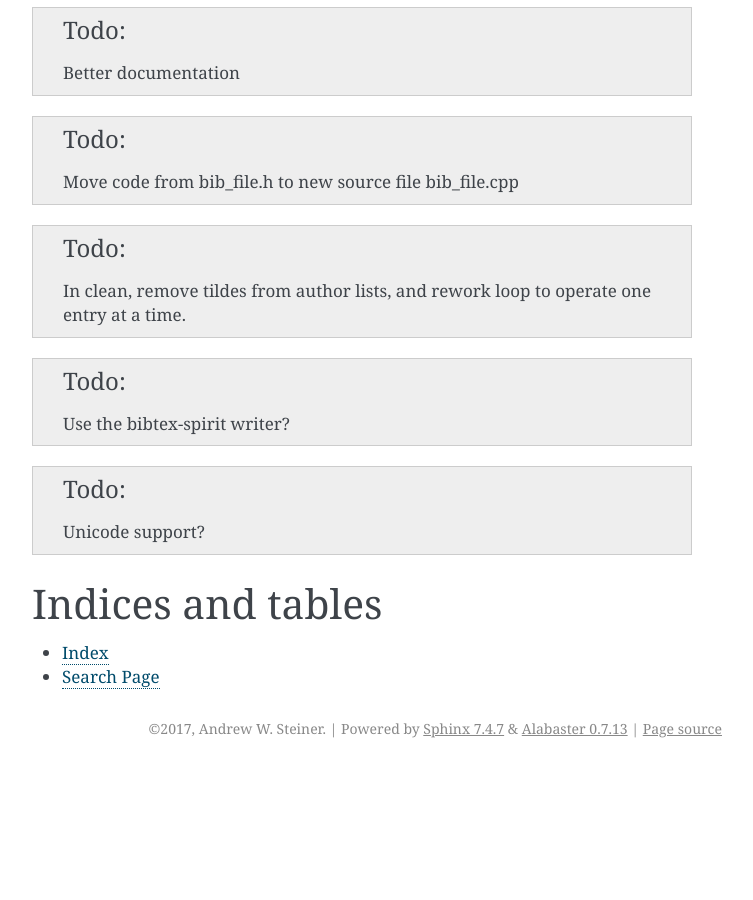
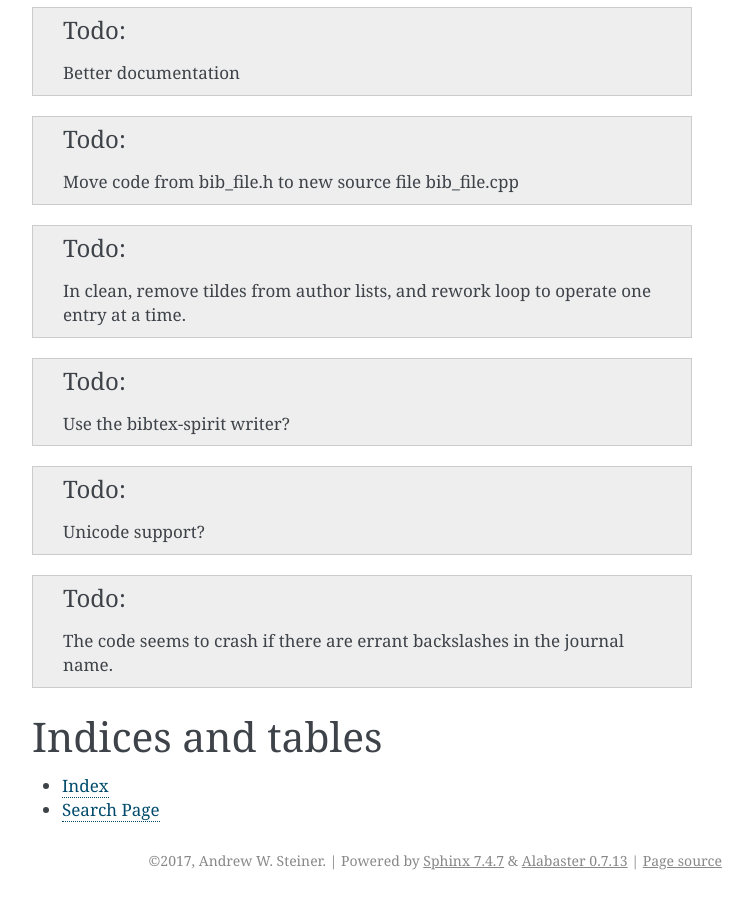
Before and after one commit to awsteiner/btmanip, a Sphinx documentation site: the page built from sphinx/index.rst, in a window 1280 px wide and 900 px high, scrolled down 2434 px. Shown: the whole window, without its empty margins (388-1141 px from the left). Built offline with Sphinx 7.4.7, drawn with Linux system fonts in a browser that asks for light colours; before the commit the page ends 3202 px from its top, so only the background shows below that.

Commit message:
Added item to todo list.

```diff
--- a/sphinx/index.rst
+++ b/sphinx/index.rst
@@ -117,6 +117,8 @@ Todo List
 	  to operate one entry at a time.
 .. todo:: Use the bibtex-spirit writer?
 .. todo:: Unicode support?
+.. todo:: The code seems to crash if there are errant backslashes in
+	  the journal name.
 
 Indices and tables
 ==================
```
